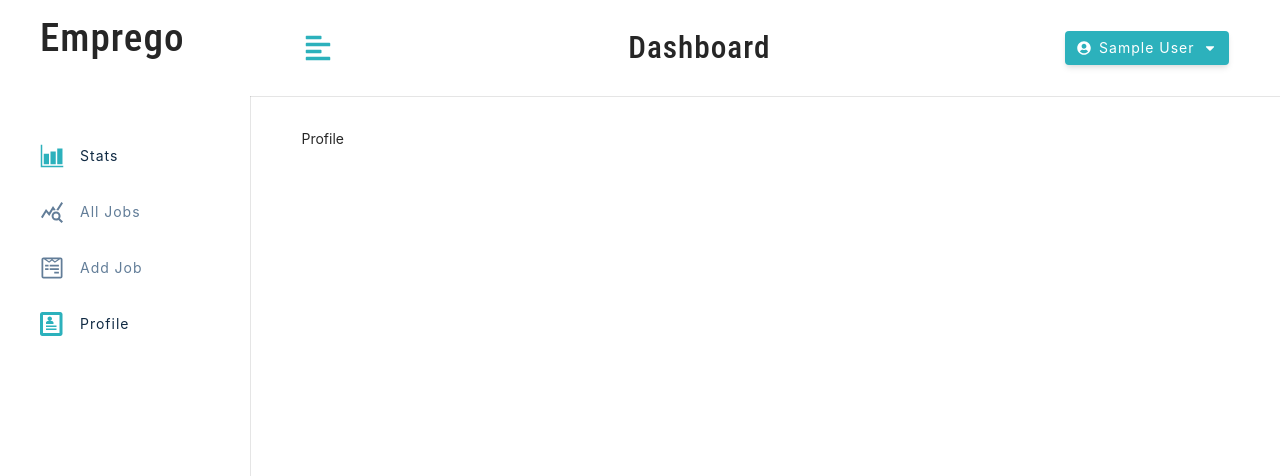
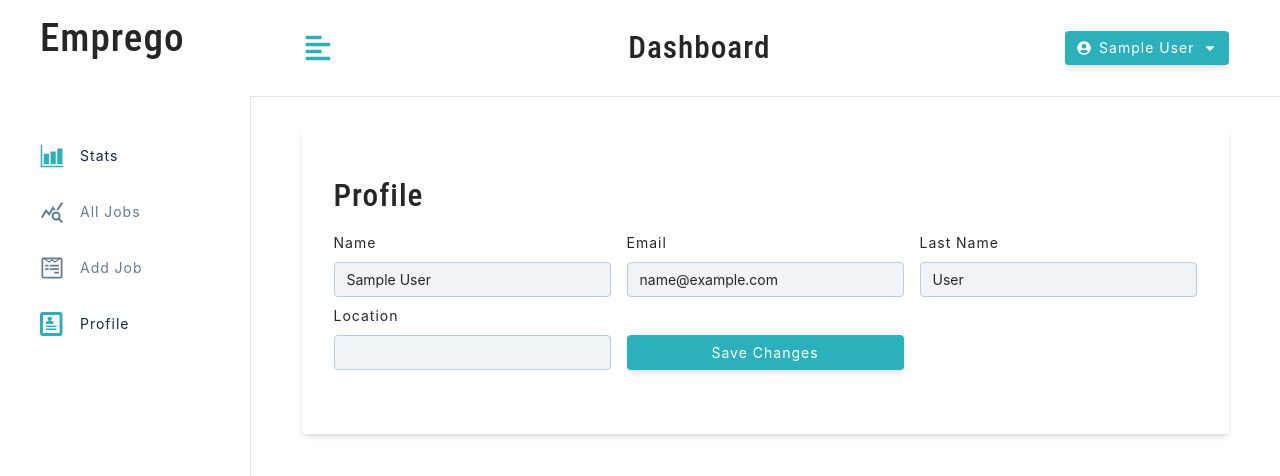
Before and after one commit to YellowFlash2012/emprego-fs, a React (Create React App) app in the folder client/: page /dashboard/profile in a window 1280 px wide. Shown: the top 476 px of the page. Built offline with nearby package versions, Linux system fonts and the light colour scheme; sample sign-in values are in the browser's storage.

Commit message:
update user actions, reducer created and rendered on the profile page

```diff
--- a/client/src/context/actions.js
+++ b/client/src/context/actions.js
@@ -12,3 +12,7 @@ export const LOGIN_USER_FAIL = "LOGIN_USER_FAIL";
 export const TOGGLE_SIDEBAR = "TOGGLE_SIDEBAR";
 
 export const LOGOUT_USER = "LOGOUT_USER";
+
+export const UPDATE_USER_BEGIN = "UPDATE_USER_BEGIN";
+export const UPDATE_USER_SUCCESS = "UPDATE_USER_SUCCESS";
+export const UPDATE_USER_FAIL = "UPDATE_USER_FAIL";
--- a/client/src/context/appContext.js
+++ b/client/src/context/appContext.js
@@ -1,7 +1,7 @@
 import { message } from "antd";
 import axios from "axios";
 import React, { useContext, useReducer} from "react";
-import { CLEAR_ALERT, DISPLAY_ALERT, LOGIN_USER_BEGIN, LOGIN_USER_FAIL, LOGIN_USER_SUCCESS, LOGOUT_USER, REGISTER_USER_BEGIN, REGISTER_USER_FAIL, REGISTER_USER_SUCCESS, TOGGLE_SIDEBAR } from "./actions";
+import { CLEAR_ALERT, DISPLAY_ALERT, LOGIN_USER_BEGIN, LOGIN_USER_FAIL, LOGIN_USER_SUCCESS, LOGOUT_USER, REGISTER_USER_BEGIN, REGISTER_USER_FAIL, REGISTER_USER_SUCCESS, TOGGLE_SIDEBAR, UPDATE_USER_BEGIN, UPDATE_USER_FAIL, UPDATE_USER_SUCCESS } from "./actions";
 import reducer from "./reducer";
 
 
@@ -120,9 +120,39 @@ const AppProvider = ({ children }) => {
 
     }
 
+    const updateUser = async (currentUser) => {
+        dispatch({ type: UPDATE_USER_BEGIN })
+        try {
+            const { data } = axios.put("/api/v1/users", currentUser, {
+                headers: {
+                    AUthorization: `Bearer ${state.token}`
+                }
+            })
+
+            const { user, location, token } = data;
+
+            dispatch({ type: UPDATE_USER_SUCCESS, payload: { user, token, location } });
+
+            addUserToLS({ user, token, location });
+
+            message.success(`${user.name} was successfully updated!`)
+            console.log(data);
+        } catch (error) {
+            console.error(error);
+
+            if (error.response.status === 401) {
+                logoutUser()
+            };
+
+            dispatch({ type: UPDATE_USER_FAIL, payload: { msg: error.response.data.msg } });
+
+            message.error(error.response.data.msg);
+        };
+    };
+
     return (
         <AppContext.Provider
-            value={{ ...state, displayAlert, userRegistration, userLogin, toggleSidebar, logoutUser }}
+            value={{ ...state, displayAlert, userRegistration, userLogin, toggleSidebar, logoutUser, updateUser }}
         >
             {children}
         </AppContext.Provider>
--- a/client/src/context/reducer.js
+++ b/client/src/context/reducer.js
@@ -1,4 +1,4 @@
-import { CLEAR_ALERT, DISPLAY_ALERT, LOGIN_USER_BEGIN, LOGIN_USER_FAIL, LOGIN_USER_SUCCESS, LOGOUT_USER, REGISTER_USER_BEGIN, REGISTER_USER_FAIL, REGISTER_USER_SUCCESS, TOGGLE_SIDEBAR } from "./actions";
+import { CLEAR_ALERT, DISPLAY_ALERT, LOGIN_USER_BEGIN, LOGIN_USER_FAIL, LOGIN_USER_SUCCESS, LOGOUT_USER, REGISTER_USER_BEGIN, REGISTER_USER_FAIL, REGISTER_USER_SUCCESS, TOGGLE_SIDEBAR, UPDATE_USER_BEGIN, UPDATE_USER_FAIL, UPDATE_USER_SUCCESS } from "./actions";
 import { initialState } from "./appContext";
 
 const reducer = (state, action) => {
@@ -42,6 +42,25 @@ const reducer = (state, action) => {
         return { ...initialState, user: null, token: null, jobLocation: "", userLocation: "" };
     }
 
+    if (action.type === UPDATE_USER_BEGIN) {
+        return { ...state, isLoading: true };
+    }
+
+    if (action.type === UPDATE_USER_SUCCESS) {
+        return {
+            ...state,
+            isLoading: false,
+            token: action.payload.token,
+            user: action.payload.user,
+            userLocation: action.payload.location,
+            jobLocation: action.payload.location,
+        };
+    }
+
+    if (action.type === UPDATE_USER_FAIL) {
+        return { ...state, isLoading: false };
+    }
+
     throw new Error(`no such ${action.type}`)
 };
 
--- a/client/src/pages/dashboard/Profile.js
+++ b/client/src/pages/dashboard/Profile.js
@@ -1,4 +1,51 @@
+import { useState } from "react";
+import InputAlert from "../../components/Alert";
+import FormRow from "../../components/FormRow";
+import { useAppContext } from "../../context/appContext";
+import Wrapper from "../../wrappers/DashboardFormPage"
+
 const Profile = () => {
-    return <div>Profile</div>;
+    const { user, showAlert, displayAlert, updateUser, isLoading } = useAppContext();
+
+    console.log(user);
+
+    const [name, setName] = useState(user?.name);
+    const [email, setEmail] = useState(user?.email);
+    const [lastName, setLastName] = useState(user?.lastName);
+    const [location, setLocation] = useState(user?.location);
+
+    const updateUserHandler = (e) => {
+        e.preventDefault();
+
+        if (!name||!email||!lastName||!location) {
+            displayAlert()
+            return;
+        }
+
+        updateUser({name,email,lastName,location})
+    }
+
+    return (
+        <Wrapper>
+            <form className="form" onSubmit={updateUserHandler}>
+                <h3>profile</h3>
+                {showAlert && <InputAlert />}
+
+                <div className="form-center">
+                    <FormRow type="text" name="name" value={name} handleChange={(e)=>setName(e.target.value)} />
+
+                    <FormRow type="email" name="email" value={email} handleChange={(e)=>setEmail(e.target.value)} />
+
+                    <FormRow type="text" labelText="last name" name="lastName" value={lastName} handleChange={(e)=>setLastName(e.target.value)} />
+
+                    <FormRow type="text" name="location" value={location} handleChange={(e) => setLocation(e.target.value)} />
+
+                    <button className="btn btn-block" disabled={isLoading}>
+                        {isLoading?"Please wait...":"save changes"}
+                    </button>
+                </div>
+            </form>
+        </Wrapper>
+    );
 };
 export default Profile;
```
Also changed, not shown: 2 other files (tests, documents, lock files or other folders).
